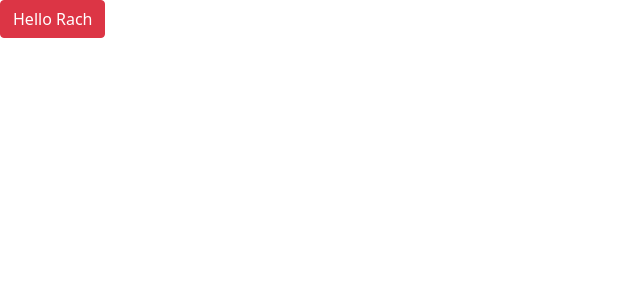
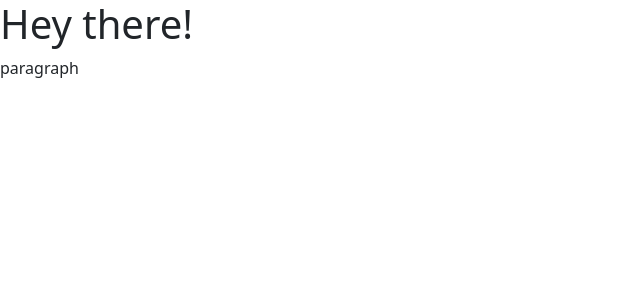
Before and after one commit to rach0101/react_app, a React (Create React App) app: page / in a window 1280 px wide. Shown: the top 300 px of the page, without its empty margins (0-640 px from the left). Built offline with nearby package versions, Linux system fonts and the light colour scheme.

Commit message:
Finished first component

```diff
--- a/src/App.jsx
+++ b/src/App.jsx
@@ -1,6 +1,13 @@
-import { Component } from "react";
+import React, { Component } from "react";
 export class NavBar extends Component {
   render() {
-    return <h1>Hey there!</h1>;
+    return (
+      <React.Fragment>
+        <h1>Hey there!</h1>
+        <p> paragraph</p>
+      </React.Fragment>
+    );
   }
 }
+
+export default NavBar;
--- a/src/index.js
+++ b/src/index.js
@@ -4,8 +4,6 @@ import "jquery";
 import "popper.js/dist/umd/popper";
 import "bootstrap/dist/js/bootstrap";
 import "bootstrap/dist/css/bootstrap.css";
+import NavBar from "./App";
 
-var element = <button class="btn btn-danger"> Hello Rach</button>;
-ReactDOM.render(element, document.getElementById("root"));
-
-console.log(element);
+ReactDOM.render(<NavBar />, document.getElementById("root"));
```
